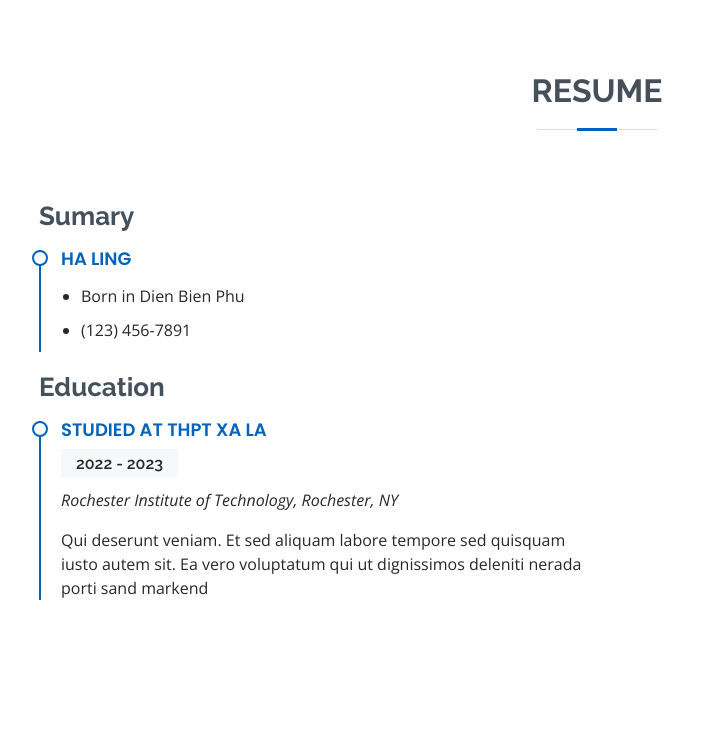
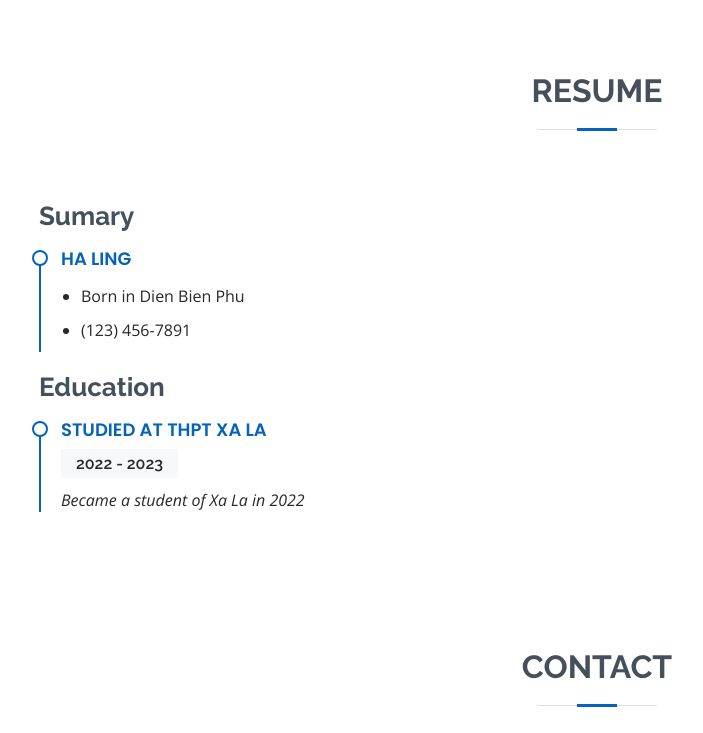
Before and after one commit to HaLingz/halingz.github.io, a plain HTML site: page index.html in a window 1280 px wide. Shown: the part 1821-2554 px from the top of the page, without its empty margins (93-796 px from the left). Drawn offline with nearby package versions, Linux system fonts and the light colour scheme.

Commit message:
Update index.html

```diff
--- a/index.html
+++ b/index.html
@@ -262,8 +262,8 @@
             <div class="resume-item">
               <h4>Studied at THPT Xa La</h4>
               <h5>2022 - 2023</h5>
-              <p><em>Rochester Institute of Technology, Rochester, NY</em></p>
-              <p>Qui deserunt veniam. Et sed aliquam labore tempore sed quisquam iusto autem sit. Ea vero voluptatum qui ut dignissimos deleniti nerada porti sand markend</p>
+              <p><em>Became a student of Xa La in 2022</em></p>
+<!--               <p>Qui deserunt veniam. Et sed aliquam labore tempore sed quisquam iusto autem sit. Ea vero voluptatum qui ut dignissimos deleniti nerada porti sand markend</p> -->
             </div>
             <!-- <div class="resume-item">
               <h4>Bachelor of Fine Arts &amp; Graphic Design</h4>
```
